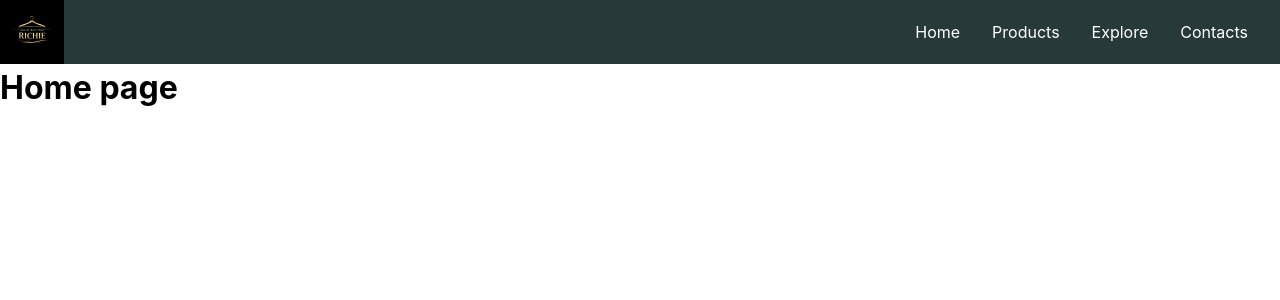
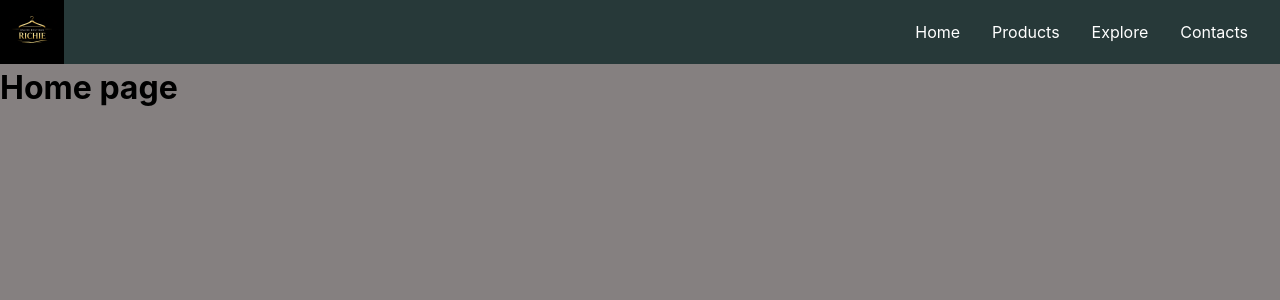
Before and after one commit to MihaelStefanov/clothes-online-store, a React (Vite) app: page / in a window 1280 px wide. Shown: the top 300 px of the page. Built offline with nearby package versions, Linux system fonts and the light colour scheme.

Commit message:
Update index.css

```diff
--- a/src/index.css
+++ b/src/index.css
@@ -16,6 +16,7 @@ html {
 body {
   min-height: 100vh;
   line-height: 1.5;
+  background-color: #858080;
 }
 
 img,
```
